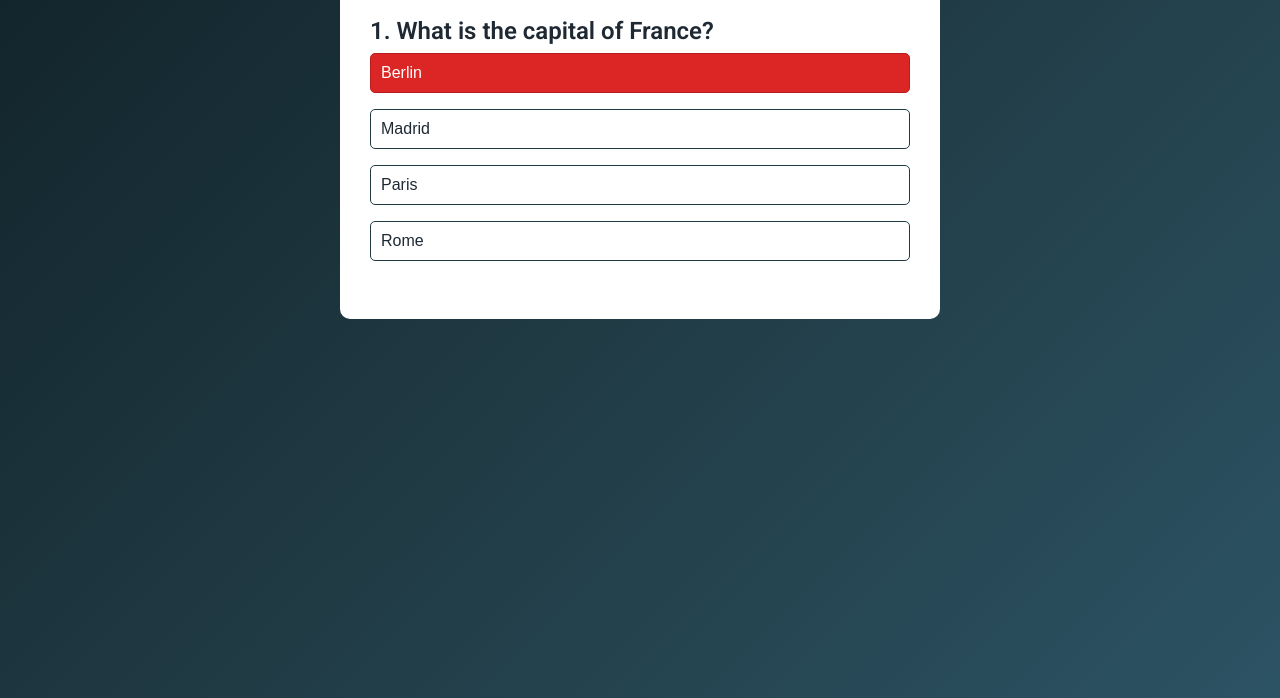
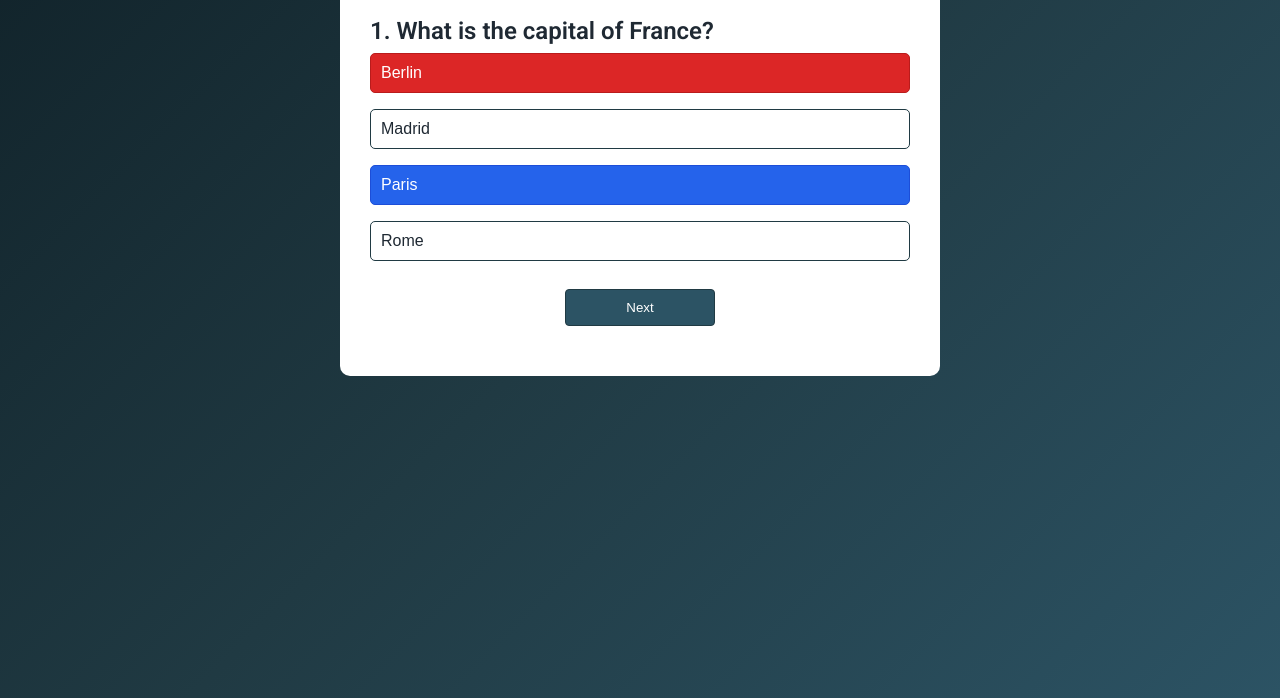
Before and after one commit to tmprl/QuizApp, a plain HTML site: page index.html in a window 1280 px wide. Both pictures are taken after a click on the button "Berlin". Shown: the part 202-900 px from the top of the page. Drawn offline with Linux system fonts and the light colour scheme.

Commit message:
style; add not disabled, to app__button, and whet it disabled, make cursor no-drop

```diff
--- a/script.js
+++ b/script.js
@@ -93,6 +93,13 @@ function selectAnswer(e) {
     } else {
         selectedButton.classList.add('incorrect');
     }
+    Array.from(answerButton.children).forEach(button => {
+        if(button.dataset.correct === 'true'){
+            button.classList.add('correct');
+        }
+        button.disabled = true;
+    });
+    nextButton.style.display = 'block';
 }
 
 startQuiz();
--- a/style.css
+++ b/style.css
@@ -65,10 +65,14 @@ body {
     transform 0.15s ease;
 }
 
-.app__button:hover {
+.app__button:hover:not([disabled]) {
   background-color: #203a43;
   color: #ffffff;
   transform: translateY(-1px);
+}
+
+.app__button:disabled{
+  cursor: no-drop;
 }
 
 .app__next-button {
@@ -101,5 +105,4 @@ body {
   background-color: #dc2626;
   color: #ffffff;
   border-color: #b91c1c;
-
 }
```
